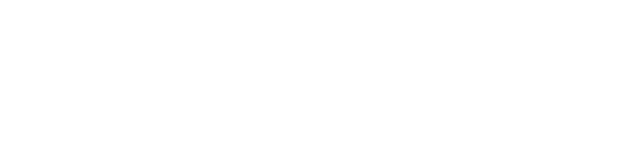
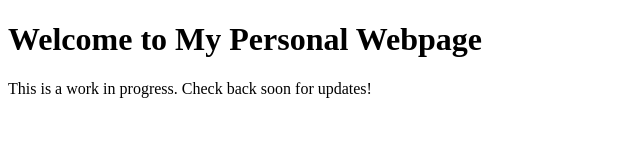
Before and after one commit to shahidcarraway/shahidcarraway.github.io, a plain HTML site: page index.html in a window 1280 px wide. Shown: the whole page, without its empty margins (0-640 px from the left). Drawn offline with Linux system fonts and the light colour scheme.

Commit message:
Update index.html

```diff
--- a/index.html
+++ b/index.html
@@ -1,6 +1,12 @@
 <!DOCTYPE html>
-<html>
-  <head>
-    <title> My Webpage! </title>
-  </head>
+<html lang="en">
+<head>
+<meta charset="UTF-8">
+<meta name="viewport" content="width=device-width, initial-scale=1.0">
+<title>Your Name - Personal Webpage</title>
+</head>
+<body>
+<h1>Welcome to My Personal Webpage</h1>
+<p>This is a work in progress. Check back soon for updates!</p>
+</body>
 </html>
```
